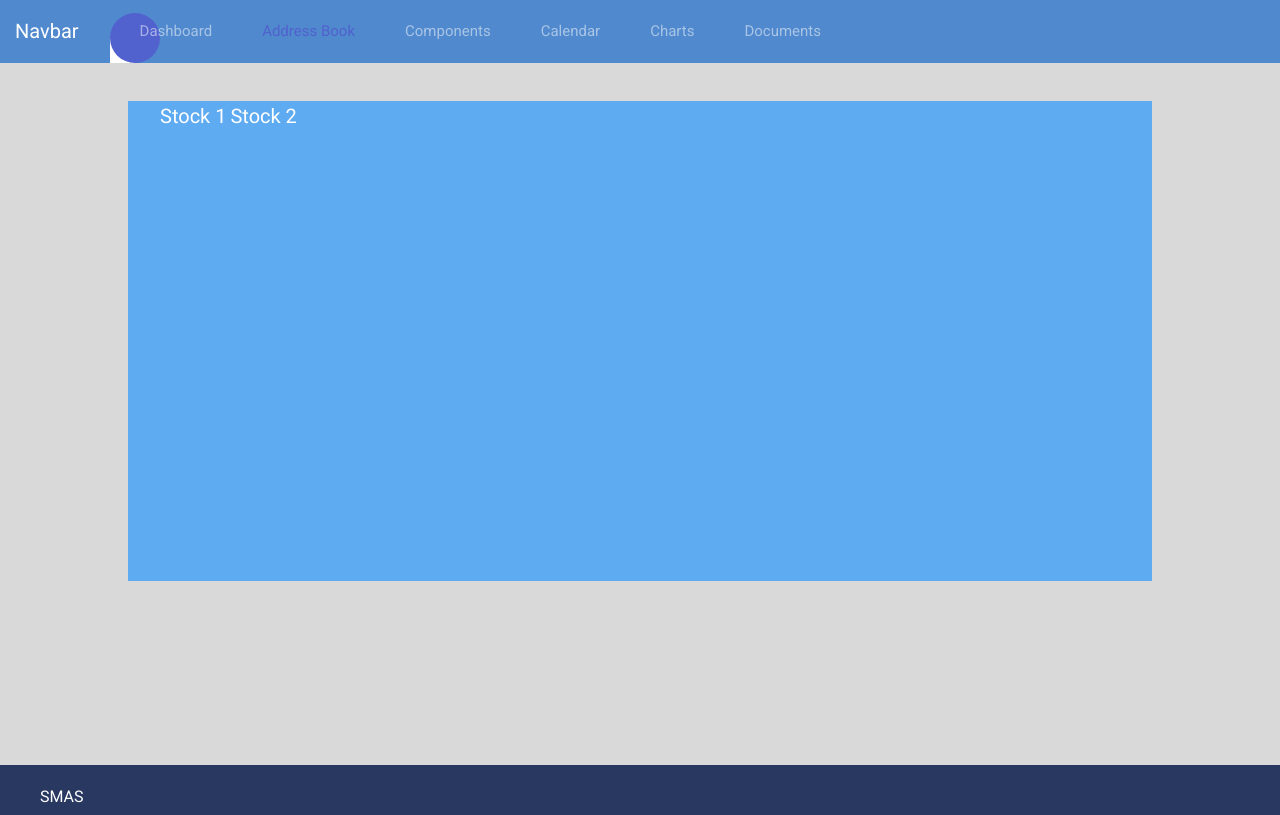
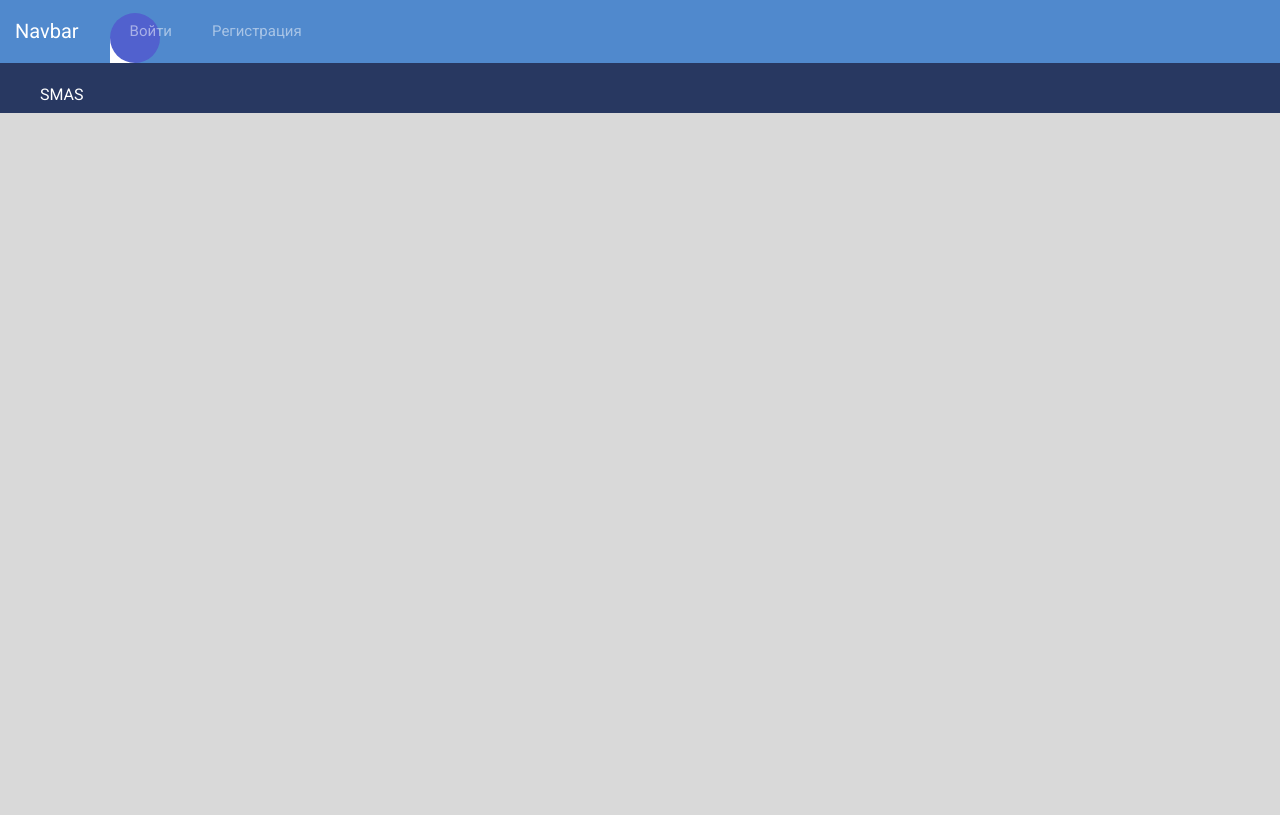
Before and after one commit to Dekart-hub/SMAS-project, a Django app: template web/templates/web/base.html in a window 1280 px wide. After the commit the page ends 113 px from the top, so only its background shows below. Run offline with Django 3.2, Linux system fonts and the light colour scheme; the template is opened without the code that fills it, so the values that code supplies are empty.

Commit message:
+ рутинг, выход, ограничения на странички

```diff
--- a/web/templates/web/base.html
+++ b/web/templates/web/base.html
@@ -16,24 +16,43 @@
         <div class="collapse navbar-collapse" id="navbarSupportedContent">
             <ul class="navbar-nav ml-auto">
                 <div class="hori-selector"><div class="left"></div><div class="right"></div></div>
-                <li class="nav-item">
-                    <a class="nav-link" href="javascript:void(0);"><i class="fas fa-tachometer-alt"></i>Dashboard</a>
-                </li>
-                <li class="nav-item active">
-                    <a class="nav-link" href="javascript:void(0);"><i class="far fa-address-book"></i>Address Book</a>
-                </li>
-                <li class="nav-item">
-                    <a class="nav-link" href="javascript:void(0);"><i class="far fa-clone"></i>Components</a>
-                </li>
-                <li class="nav-item">
-                    <a class="nav-link" href="javascript:void(0);"><i class="far fa-calendar-alt"></i>Calendar</a>
-                </li>
-                <li class="nav-item">
-                    <a class="nav-link" href="javascript:void(0);"><i class="far fa-chart-bar"></i>Charts</a>
-                </li>
-                <li class="nav-item">
-                    <a class="nav-link" href="javascript:void(0);"><i class="far fa-copy"></i>Documents</a>
-                </li>
+                {% if user.is_anonymous %}
+                    <li class="nav-item" style="text-align: right">
+                        <a class="nav-link" href="{% url 'authorization' %}">Войти</a>
+                    </li>
+                    <li class="nav-item" style="text-align: right">
+                        <a class="nav-link" href="{% url 'registration' %}">Регистрация</a>
+                    </li>
+                {% else %}
+                    <li class="nav-item">
+                        <a class="nav-link" href="{% url 'stocks' %}">Список акций</a>
+                    </li>
+                    <li class="nav-item">
+                        <a class="nav-link" href="{% url 'main' %}">Случайная акция</a>
+                    </li>
+                    <li class="nav-item" style="text-align: right">
+                        Вы авторизованы как <b><i>{{ user.username }}</i></b>
+                        <a class="nav-link" href="{% url 'logout' %}">Выйти</a>
+                    </li>
+                {% endif %}
+{#                <li class="nav-item">#}
+{#                    <a class="nav-link" href="javascript:void(0);"><i class="fas fa-tachometer-alt"></i>Dashboard</a>#}
+{#                </li>#}
+{#                <li class="nav-item active">#}
+{#                    <a class="nav-link" href="javascript:void(0);"><i class="far fa-address-book"></i>Address Book</a>#}
+{#                </li>#}
+{#                <li class="nav-item">#}
+{#                    <a class="nav-link" href="javascript:void(0);"><i class="far fa-clone"></i>Components</a>#}
+{#                </li>#}
+{#                <li class="nav-item">#}
+{#                    <a class="nav-link" href="javascript:void(0);"><i class="far fa-calendar-alt"></i>Calendar</a>#}
+{#                </li>#}
+{#                <li class="nav-item">#}
+{#                    <a class="nav-link" href="javascript:void(0);"><i class="far fa-chart-bar"></i>Charts</a>#}
+{#                </li>#}
+{#                <li class="nav-item">#}
+{#                    <a class="nav-link" href="javascript:void(0);"><i class="far fa-copy"></i>Documents</a>#}
+{#                </li>#}
             </ul>
         </div>
     </nav>
@@ -41,20 +60,20 @@
     {% block content %}
     {% endblock content %}
 
-    <div class="stock_selection_part">
+{#    <div class="stock_selection_part">#}
 {#        <div class="market_selection_cont">#}
 {#            <ul class="market_selection">#}
 {#                <li class="market_selection_item">Market 1</li>#}
 {#                <li class="market_selection_item">Market 2</li>#}
 {#            </ul>#}
 {#        </div>#}
-        <div class="stock_selection_cont">
-            <ul class="stock_selection">
-                <li class="stock_selection_item">Stock 1</li>
-                <li class="stock_selection_item">Stock 2</li>
-            </ul>
-        </div>
-    </div>
+{#        <div class="stock_selection_cont">#}
+{#            <ul class="stock_selection">#}
+{#                <li class="stock_selection_item">Stock 1</li>#}
+{#                <li class="stock_selection_item">Stock 2</li>#}
+{#            </ul>#}
+{#        </div>#}
+{#    </div>#}
 
     <div class="footer">
         <span class="footer_logo">SMAS</span>
--- a/web/templates/web/main.html
+++ b/web/templates/web/main.html
@@ -2,6 +2,7 @@
 
 {% block content %}
     <div class="graph-cont">
+        {% if stock_view %}
             <form action="" method="post">
                 {% csrf_token %}
                 {% for field in form %}
@@ -10,6 +11,7 @@
                 {% endfor %}
                 <input type="submit" value="Построить прогноз">
             </form>
+        {% endif %}
         <div class="graph-header">
             {{ stock.title }}
         </div>
--- a/web/urls.py
+++ b/web/urls.py
@@ -1,6 +1,6 @@
 from django.urls import path
 
-from web.views import main_view, plot_pic, registration_view, authorization_view, stock_view, stocks_view
+from web.views import main_view, plot_pic, registration_view, authorization_view, stock_view, stocks_view, logout_view
 
 urlpatterns = [
     path('', main_view, name='main'),
@@ -9,4 +9,5 @@ urlpatterns = [
     path('authorization/', authorization_view, name='authorization'),
     path('stock/<int:id>', stock_view, name='stock'),
     path('stocks/', stocks_view, name='stocks'),
+    path('logout/', logout_view, name='logout'),
 ]
```
Also changed, not shown: web/views.py (+14 -3 lines). Lines whose indentation alone changed are shown as unchanged.
